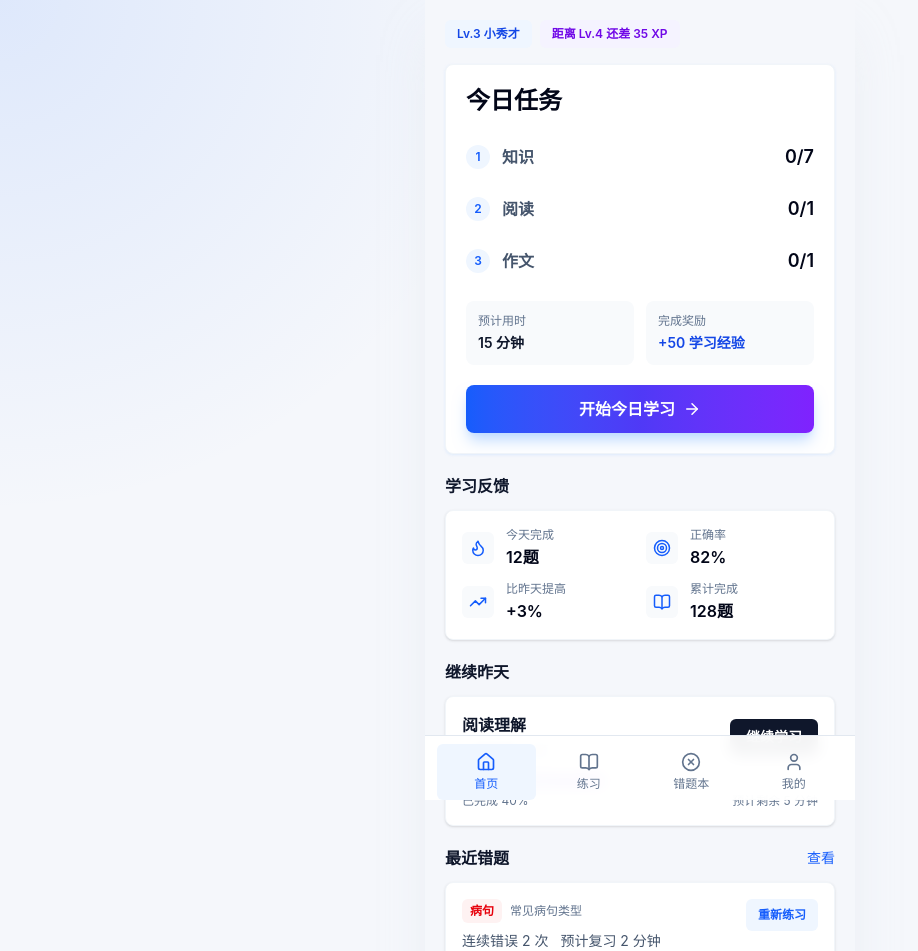
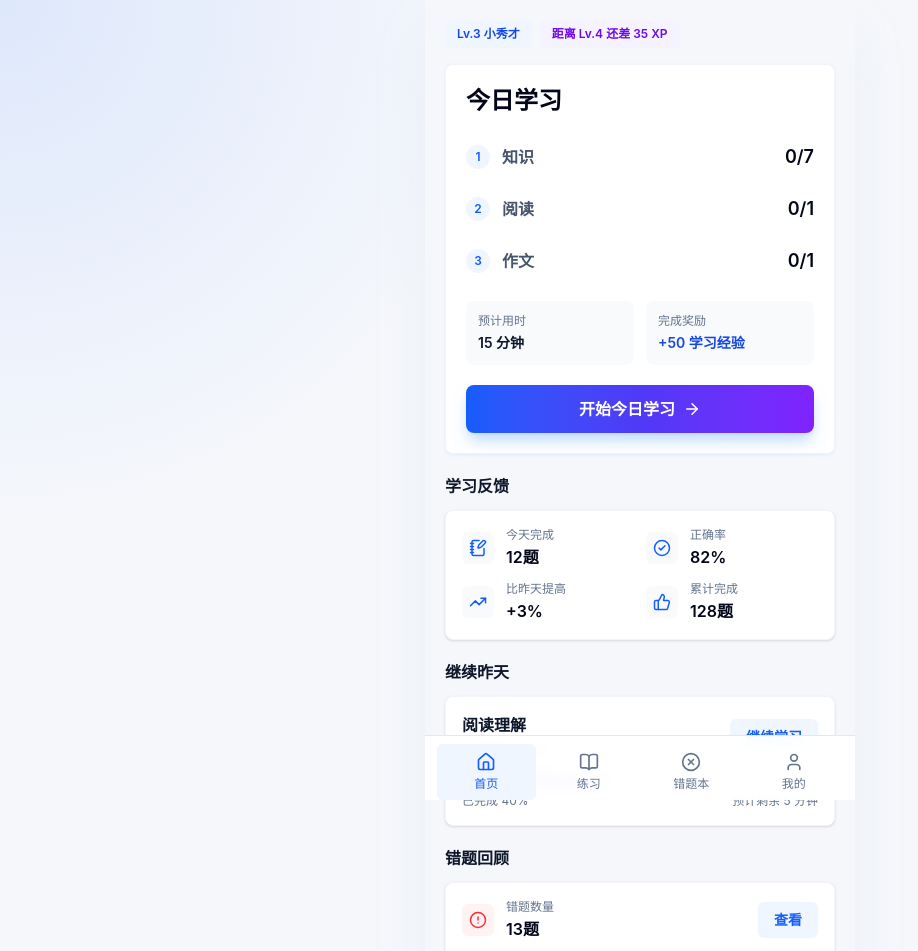
Before and after one commit to zhengcheng820215/yuwen-xiaolian, a React (Vite) app: page / in a window 1280 px wide. Shown: the top 951 px of the page, without its empty margins (0-918 px from the left). Built offline with nearby package versions, Linux system fonts and the light colour scheme.

Commit message:
Refine home feedback and mistake review

```diff
--- a/src/pages/Home.jsx
+++ b/src/pages/Home.jsx
@@ -1,5 +1,5 @@
 import { Link } from 'react-router-dom';
-import { ArrowRight, BookOpen, CheckCircle2, Flame, Target, TrendingUp } from 'lucide-react';
+import { ArrowRight, CircleAlert, CircleCheck, CheckCircle2, NotebookPen, ThumbsUp, TrendingUp } from 'lucide-react';
 import Card from '../components/Card.jsx';
 import { useStudy } from '../context/StudyContext.jsx';
 
@@ -17,25 +17,14 @@ const taskSummary = {
   reward: '+50 学习经验',
 };
 
-const mistakeLabels = {
-  病句修改: '病句',
-  文言实词虚词: '文言文',
-  成语运用: '成语',
-  古文作者背景: '古文',
-  字音字形: '字词',
-  标点符号: '标点',
-  古诗文默写: '默写',
-  文学常识: '文学',
-};
-
 const ProgressBar = ({ value }) => (
   <div className="h-2 overflow-hidden rounded-full bg-slate-100">
     <div className="h-full rounded-full bg-gradient-to-r from-blue-600 to-violet-600" style={{ width: `${value}%` }} />
   </div>
 );
 
-const StatIcon = ({ children }) => (
-  <span className="flex h-8 w-8 items-center justify-center rounded-md bg-slate-50 text-blue-600">
+const StatIcon = ({ children, className = 'bg-slate-50 text-blue-600' }) => (
+  <span className={`flex h-8 w-8 items-center justify-center rounded-md ${className}`}>
     {children}
   </span>
 );
@@ -88,7 +77,7 @@ const TodayTaskCard = () => (
   <Card className="border-blue-100 bg-white p-5 shadow-lg shadow-blue-100/70">
     <div className="flex items-start justify-between gap-3">
       <div>
-        <h2 className="text-2xl font-semibold text-slate-950">今日任务</h2>
+        <h2 className="text-2xl font-semibold text-slate-950">今日学习</h2>
       </div>
     </div>
     <div className="mt-5 space-y-3">
@@ -127,7 +116,7 @@ const ContinueCard = () => (
           <p className="font-semibold text-slate-900">阅读理解</p>
           <p className="mt-1 text-sm text-slate-500">已做到第 3 题</p>
         </div>
-        <Link to="/practice/ability" className="shrink-0 rounded-md bg-slate-900 px-4 py-2 text-sm font-semibold text-white">
+        <Link to="/practice/ability" className="shrink-0 rounded-md bg-blue-50 px-4 py-2 text-sm font-semibold text-blue-600">
           继续学习
         </Link>
       </div>
@@ -143,13 +132,14 @@ const ContinueCard = () => (
 );
 
 export default function Home() {
-  const { progress, activeMistakes } = useStudy();
+  const { progress } = useStudy();
   const stats = [
-    { label: '今天完成', value: `${progress.todayFinished}题`, icon: <Flame size={18} /> },
-    { label: '正确率', value: `${progress.accuracy}%`, icon: <Target size={18} /> },
+    { label: '今天完成', value: `${progress.todayFinished}题`, icon: <NotebookPen size={18} /> },
+    { label: '正确率', value: `${progress.accuracy}%`, icon: <CircleCheck size={18} /> },
     { label: '比昨天提高', value: '+3%', icon: <TrendingUp size={18} /> },
-    { label: '累计完成', value: '128题', icon: <BookOpen size={18} /> },
+    { label: '累计完成', value: '128题', icon: <ThumbsUp size={18} /> },
   ];
+  const mistakeStat = { label: '错题数量', value: '13题', icon: <CircleAlert size={18} /> };
 
   return (
     <div className="px-5 py-5">
@@ -185,31 +175,23 @@ export default function Home() {
       </section>
 
       <section className="mt-5">
-        <div className="mb-3 flex items-center justify-between">
-          <h2 className="text-base font-semibold text-slate-900">最近错题</h2>
-          <Link to="/mistakes" className="text-sm font-medium text-blue-600">查看</Link>
+        <div className="mb-3">
+          <h2 className="text-base font-semibold text-slate-900">错题回顾</h2>
         </div>
-        <div className="space-y-3">
-          {activeMistakes.slice(0, 2).map((item) => (
-            <Card key={item.id}>
-              <div className="flex items-start gap-3">
-                <div className="min-w-0 flex-1">
-                  <div className="flex items-center gap-2">
-                    <span className="rounded-md bg-red-50 px-2 py-1 text-xs font-semibold text-red-600">{mistakeLabels[item.category] || item.category}</span>
-                    <p className="truncate text-xs text-slate-500">{item.knowledgePoint}</p>
-                  </div>
-                  <div className="mt-2 flex flex-wrap gap-x-3 gap-y-1 text-sm text-slate-600">
-                    <span>连续错误 2 次</span>
-                    <span>预计复习 2 分钟</span>
-                  </div>
-                </div>
-                <Link to={`/quiz/${encodeURIComponent(item.category)}`} className="shrink-0 rounded-md bg-blue-50 px-3 py-2 text-xs font-semibold text-blue-600">
-                  重新练习
-                </Link>
+        <Card>
+          <div className="flex items-center justify-between gap-3">
+            <div className="flex items-center gap-3 rounded-lg bg-white">
+              <StatIcon className="bg-red-50 text-red-500">{mistakeStat.icon}</StatIcon>
+              <div>
+                <p className="text-xs text-slate-500">{mistakeStat.label}</p>
+                <p className="mt-0.5 text-base font-semibold text-slate-950">{mistakeStat.value}</p>
               </div>
-            </Card>
-          ))}
-        </div>
+            </div>
+            <Link to="/mistakes" className="shrink-0 rounded-md bg-blue-50 px-4 py-2 text-sm font-semibold text-blue-600">
+              查看
+            </Link>
+          </div>
+        </Card>
       </section>
     </div>
   );
```
